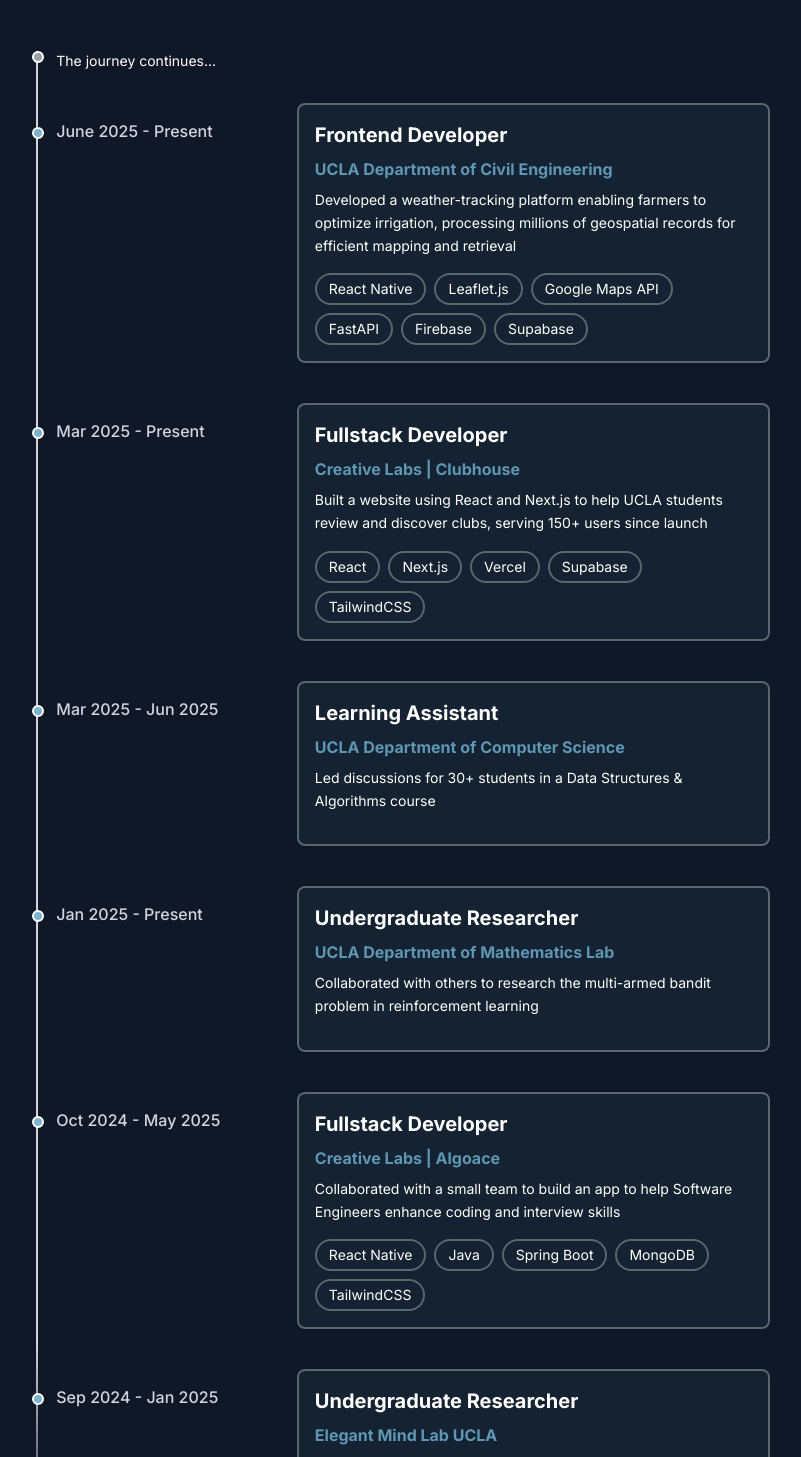
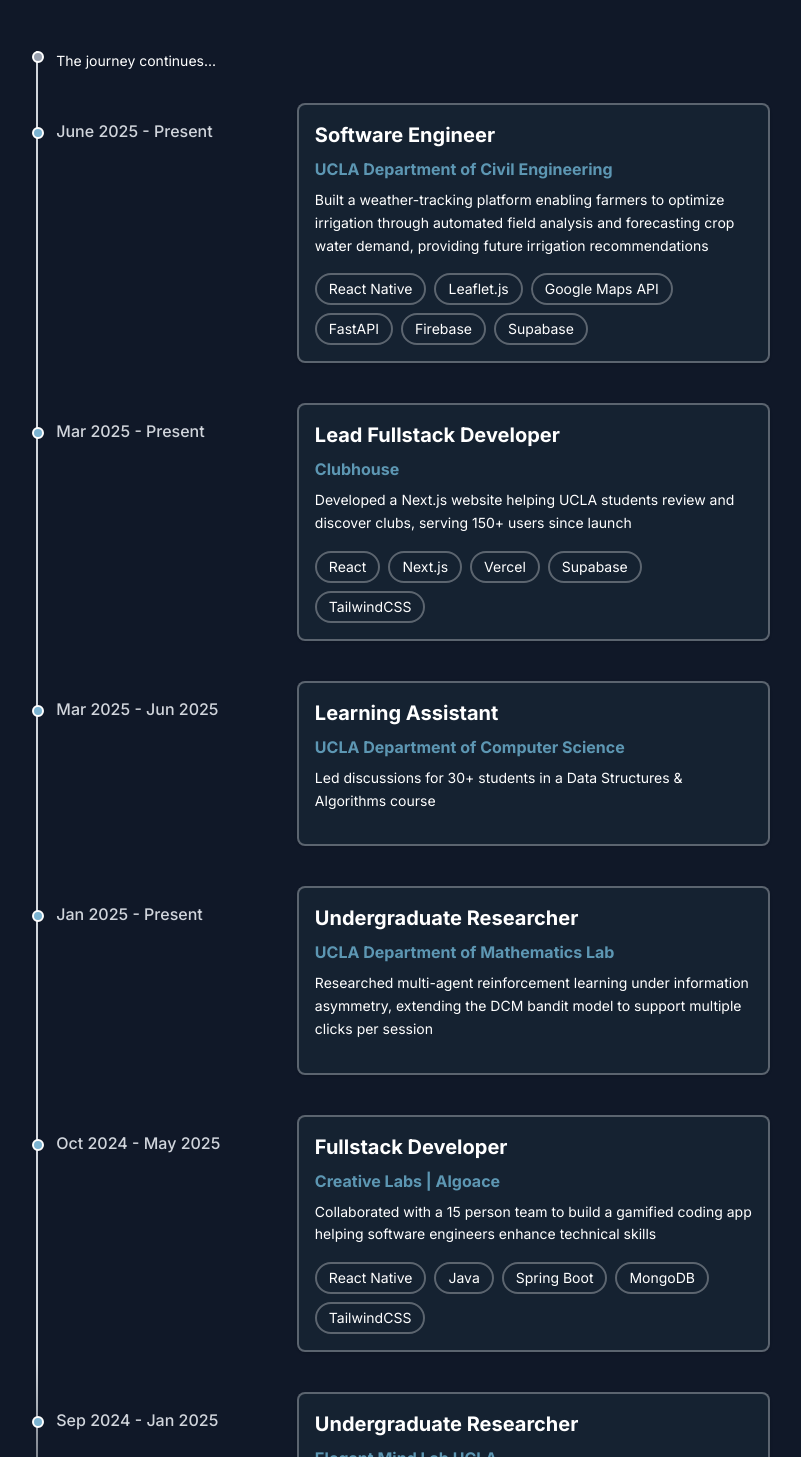
Before and after one commit to DiAndyW/portfolio, a React (Vite) app: page / in a window 1280 px wide. Shown: the part 873-2330 px from the top of the page, without its empty margins (230-1031 px from the left). Built offline with nearby package versions, Linux system fonts and the light colour scheme.

Commit message:
resume update

```diff
--- a/src/components/ExperienceSection.tsx
+++ b/src/components/ExperienceSection.tsx
@@ -7,28 +7,27 @@
         {
             id: 1,
             time: "June 2025 - Present",
-            title: "Frontend Developer",
+            title: "Software Engineer",
             organization: "UCLA Department of Civil Engineering",
             technologies: ['React Native', 'Leaflet.js', 'Google Maps API', 'FastAPI', 'Firebase', 'Supabase'],
-            description: "Developed a weather-tracking platform enabling farmers to optimize irrigation, processing millions of geospatial records for efficient mapping and retrieval",
+            description: "Built a weather-tracking platform enabling farmers to optimize irrigation through automated field analysis and forecasting crop water demand, providing future irrigation recommendations",
             points: [
-                "Created a responsive, cross-platform interface using React Native, supporting web, iOS, and Android",
-                "Used Leaflet.js for web maps, and React Native Maps and Google Maps API on mobile to display weather data; managed user data with Firebase",
-                "Made a FastAPI backend storing geospatial data in Supabase with local caching, improving speeds by 60%"
+                "Processed geospatial datasets to predict soil composition and crop information, reducing user data entry time by 30%",
+                "Created a responsive, cross-platform interface with React Native (web, iOS, Android), utilizing Leaflet.js and Google Maps API for map visualization",
+                "Built a FastAPI backend using Supabase and Firebase for storage and caching, improving query speeds by 60%"
             ]
         },
         {
             id: 2,
             time: "Mar 2025 - Present",
-            title: "Fullstack Developer",
-            organization: "Creative Labs | Clubhouse",
+            title: "Lead Fullstack Developer",
+            organization: "Clubhouse",
             technologies: ['React', 'Next.js', 'Vercel', 'Supabase', 'TailwindCSS'],
-            description: "Built a website using React and Next.js to help UCLA students review and discover clubs, serving 150+ users since launch",
+            description: "Developed a Next.js website helping UCLA students review and discover clubs, serving 150+ users since launch",
             link: "https://www.clubhouseucla.com/",
             points: [
-                "Created multiple dynamic API routes to Supabase for different queries to ensure efficient database usage",
-                "Implemented and optimized partial matching in searching, reducing loading times by 50%",
-                "Collaborated with the design team and other developers to bring Hi-Fi designs to life using TailwindCSS"
+                "Built dynamic API routes and optimized query logic to Supabase, improving search efficiency and reducing loading times by 50%",
+                "Led a team of 8 developers, conducting weekly meetings to delegate tasks, troubleshoot blockers, coordinated with the design team on UI implementation, and oversaw CI/CD pipeline integration"
             ]
         },
         {
@@ -50,10 +49,10 @@
             title: "Undergraduate Researcher",
             organization: "UCLA Department of Mathematics Lab",
             technologies: [],
-            description: "Collaborated with others to research the multi-armed bandit problem in reinforcement learning",
+            description: "Researched multi-agent reinforcement learning under information asymmetry, extending the DCM bandit model to support multiple clicks per session",
             points: [
-                "Numerically analyzed several other UCB algorithms for their effectiveness in this setting",
-                "Designed two algorithms with an intervals approach in one and a round-robin style in the other, reaching sublinear regret in both"
+                "Designed and analyzed decentralized algorithms achieving sublinear regret in action and reward-asymmetric settings",
+                "Conducted 100,000+ simulations to benchmark against UCB variants, validating theoretical bounds and matching or outperforming existing baselines"
             ]
         },
         {
@@ -62,11 +61,10 @@
             title: "Fullstack Developer",
             organization: "Creative Labs | Algoace",
             technologies: ['React Native', 'Java', 'Spring Boot', 'MongoDB', 'TailwindCSS'],
-            description: "Collaborated with a small team to build an app to help Software Engineers enhance coding and interview skills",
+            description: "Collaborated with a 15 person team to build a gamified coding app helping software engineers enhance technical skills",
             points: [
-                "Engineered the backend infrastructure using Spring Boot and MongoDB to manage and process user data efficiently, improving processes by 60%",
-                "Wrote, tested, and optimized RESTful API endpoints using Postman, ensuring proper integration and improving loading speed by 50%",
-                "Implemented Hi-Fi designs and made UI/UX improvements on the frontend using TailwindCSS"
+                "Built and optimized RESTful API with Spring Boot and MongoDB for user data management and processing, improving loading speeds by 50%",
+                "Developed responsive React Native frontend with TailwindCSS based on designer specifications",
             ]
 
         },
--- a/src/components/Header.tsx
+++ b/src/components/Header.tsx
@@ -24,6 +24,9 @@
                             <a href='https://www.linkedin.com/in/di-xuan-wang/' className="p-2 hover:bg-white/10 rounded-lg transition-colors">
                                 <img src='/portfolio/assets/InBug-White.png' className="w-9" alt="LinkedIn" />
                             </a>
+                            <a href='/portfolio/assets/Andy_Wang_Resume.pdf' className="p-2 hover:bg-white/10 rounded-lg transition-colors">
+                                <img src='/portfolio/assets/icons-resume.png' alt='Resume' className="w-9" />
+                            </a>
                             <a href='mailto:andy.dxwang@gmail.com' className="p-2 hover:bg-white/10 rounded-lg transition-colors">
                                 <img src='/portfolio/assets/mail-svgrepo-com.svg' alt='Email' className="w-9" />
                             </a>
```
Also changed, not shown: public/assets/icons-resume.png (added), 1 other file (tests, documents, lock files or other folders).
